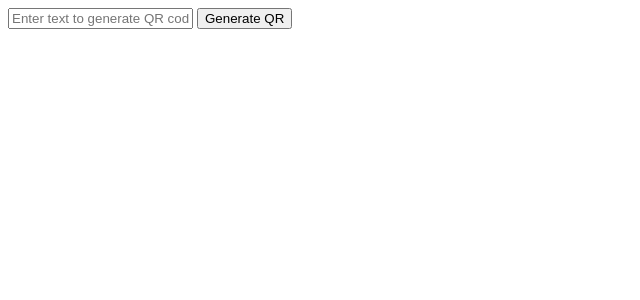
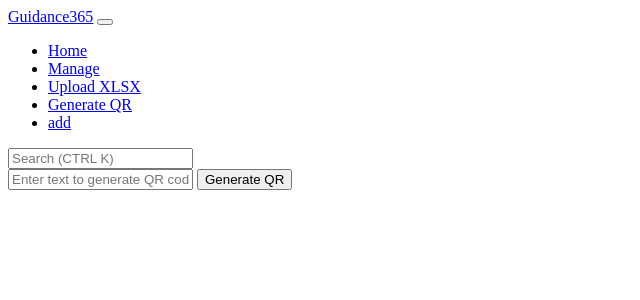
Before and after one commit to yuan-miranda/guidance-system, a Node server app: template views/qrgen.handlebars in a window 1280 px wide. Shown: the top 300 px of the page, without its empty margins (0-640 px from the left). Run offline with Node 20, Linux system fonts and the light colour scheme; the template is opened without the code that fills it, so the values that code supplies are empty; some libraries are stand-ins or nearby versions.

Commit message:
nav bar on qr gen, non functional disacrd and save button,

```diff
--- a/index.js
+++ b/index.js
@@ -63,8 +63,8 @@
 app.get('/qrgen', (req, res) => {
     res.render('qrgen', {
         title: 'QR Code Generator',
-        styles: ['css/qrgen.css'],
-        scripts: ['js/qrgen.js']
+        styles: ['/node_modules/bootstrap/dist/css/bootstrap.min.css', 'css/BASE.css', 'css/qrgen.css'],
+        scripts: ['/node_modules/bootstrap/dist/js/bootstrap.bundle.min.js', 'js/qrgen.js']
     });
 });
 
--- a/views/qrgen.handlebars
+++ b/views/qrgen.handlebars
@@ -1,3 +1,38 @@
+<header>
+    <nav class="navbar navbar-expand-md navbar-dark custom-navbar" aria-label="Fourth navbar example">
+        <div class="container-fluid">
+            <a class="navbar-brand" href="/">Guidance365</a>
+            <button class="navbar-toggler" type="button" data-bs-toggle="collapse" data-bs-target="#navbarsExample04"
+                aria-controls="navbarsExample04" aria-expanded="false" aria-label="Toggle navigation">
+                <span class="navbar-toggler-icon"></span>
+            </button>
+
+            <div class="collapse navbar-collapse" id="navbarsExample04">
+                <ul class="navbar-nav me-auto mb-2 mb-md-0">
+                    <li class="nav-item">
+                        <a class="nav-link active" aria-current="page" href="/">Home</a>
+                    </li>
+                    <li class="nav-item">
+                        <a class="nav-link active" aria-current="page" href="/">Manage</a>
+                    </li>
+                    <li class="nav-item">
+                        <a class="nav-link active" aria-current="page" href="/">Upload XLSX</a>
+                    </li>
+                    <li class="nav-item">
+                        <a class="nav-link active" aria-current="page" href="/qrgen">Generate QR</a>
+                    </li>
+                    <li class="nav-item">
+                        <a class="nav-link active" aria-current="page" href="/" onclick="openAddModal()">add</a>
+                </ul>
+                <form role="search" id="searchForm">
+                    <input class="form-control" id="searchBar" type="search" placeholder="Search (CTRL K)"
+                        aria-label="Search" onkeypress="searchStudent()">
+                </form>
+            </div>
+        </div>
+    </nav>
+</header>
+
 <input type="text" id="text" placeholder="Enter text to generate QR code">
 <button onclick="generateQR()">Generate QR</button>
 <div id="qr"></div>
```
Also changed, not shown: public/js/qrgen.js (+16 -1 lines), views/home.handlebars (+4 -4 lines), public/css/qrgen.css (added).
